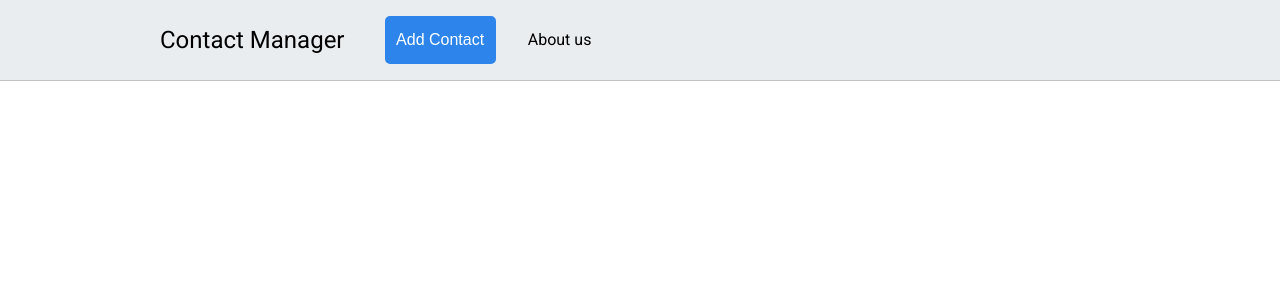
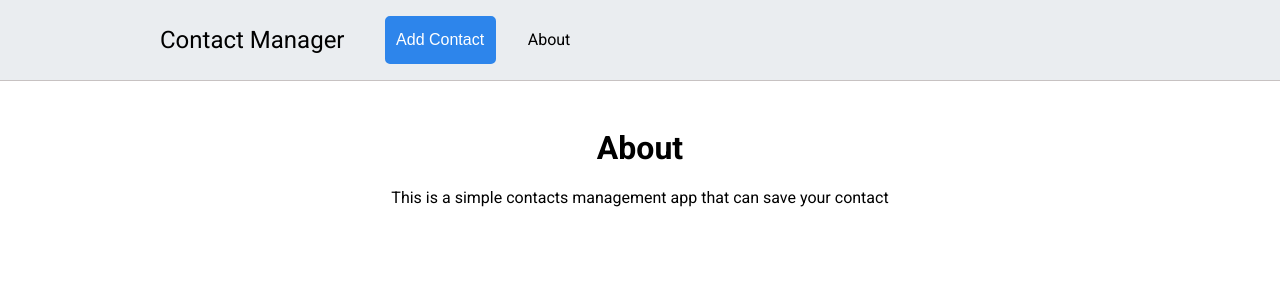
Before and after one commit to Mahdi15-879/contact-managment, a React (Create React App) app: page /about in a window 1280 px wide. Shown: the top 300 px of the page. Built offline with nearby package versions, Linux system fonts and the light colour scheme.

Commit message:
Create about component and add react-router@6 to project

```diff
--- a/package.json
+++ b/package.json
@@ -8,6 +8,7 @@
     "@testing-library/user-event": "^13.5.0",
     "react": "^18.0.0",
     "react-dom": "^18.0.0",
+    "react-router-dom": "^6.3.0",
     "react-scripts": "5.0.0",
     "uuid": "^8.3.2",
     "web-vitals": "^2.1.4"
--- /dev/null
+++ b/src/components/About.js
@@ -0,0 +1,12 @@
+import React from "react";
+
+const About = () => {
+  return (
+    <div>
+      <h1>About</h1>
+      <p>This is a simple contacts management app that can save your contact</p>
+    </div>
+  );
+};
+
+export default About;
--- a/src/components/App.js
+++ b/src/components/App.js
@@ -1,14 +1,15 @@
-import React, { useState, useEffect } from "react";
+import React, { useState } from "react";
 import { v4 as uuidv4 } from "uuid";
+import { Routes, Route, Navigate } from "react-router-dom";
 
 import Header from "./shared/Header";
 import Modal from "./Modal/Modal";
 import ContactList from "./ContactList";
+import About from "./About";
 
 import "./App.css";
 
 function App() {
-  const LOCAL_STORAGE_KEY = "contacts";
   const [isShow, setIsShow] = useState(false);
   const [contacts, setContacts] = useState([]);
 
@@ -28,12 +29,16 @@ function App() {
   return (
     <div className="App">
       <Header showHandler={showHandler} />
+      <Routes>
+        <Route path="/about" element={<About />} />
+        <Route path="/contact" element={<ContactList contacts={contacts} />} />
+        <Route path="/*" element={<Navigate to="/contact" />} />
+      </Routes>
       <Modal
         show={isShow}
         modalClose={modalCloseHandler}
         addContactHandler={addContactHandler}
       />
-      <ContactList contacts={contacts} />
     </div>
   );
 }
--- a/src/components/shared/Header.css
+++ b/src/components/shared/Header.css
@@ -10,6 +10,10 @@
   align-items: center;
   width: 75%;
   margin: auto;
+}
+
+.Header a {
+  color: black;
 }
 
 .Header div h1 {
--- a/src/components/shared/Header.js
+++ b/src/components/shared/Header.js
@@ -1,4 +1,5 @@
 import React from "react";
+import { Link } from "react-router-dom";
 
 import "./Header.css";
 
@@ -6,12 +7,16 @@ const Header = ({ showHandler }) => {
   return (
     <nav className="Header">
       <div>
-        <h1>Contact Manager</h1>
+        <h1>
+          <Link to="/">Contact Manager</Link>
+        </h1>
         <ul>
           <li>
             <button onClick={showHandler}>Add Contact</button>
           </li>
-          <li>About us</li>
+          <li>
+            <Link to="/about">About</Link>
+          </li>
         </ul>
       </div>
     </nav>
--- a/src/index.js
+++ b/src/index.js
@@ -2,8 +2,13 @@ import React from "react";
 import ReactDOM from "react-dom/client";
 import "./index.css";
 import App from "./components/App";
+import { BrowserRouter } from "react-router-dom";
 
 const root = ReactDOM.createRoot(document.getElementById("root"));
-root.render(<App />);
+root.render(
+  <BrowserRouter>
+    <App />
+  </BrowserRouter>
+);
 
 // ReactDOM.render(<App />, document.getElementById("root"));
```
Also changed, not shown: 1 other file (tests, documents, lock files or other folders).
